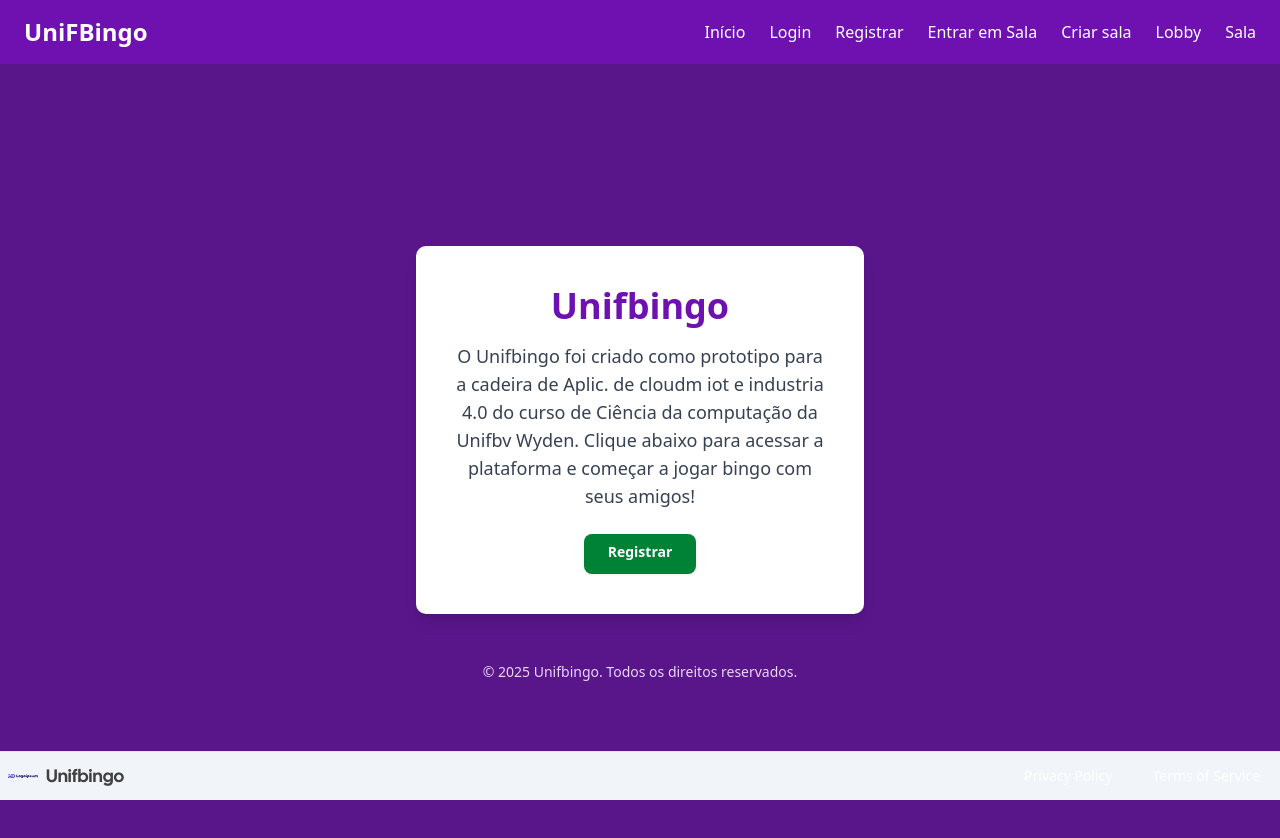
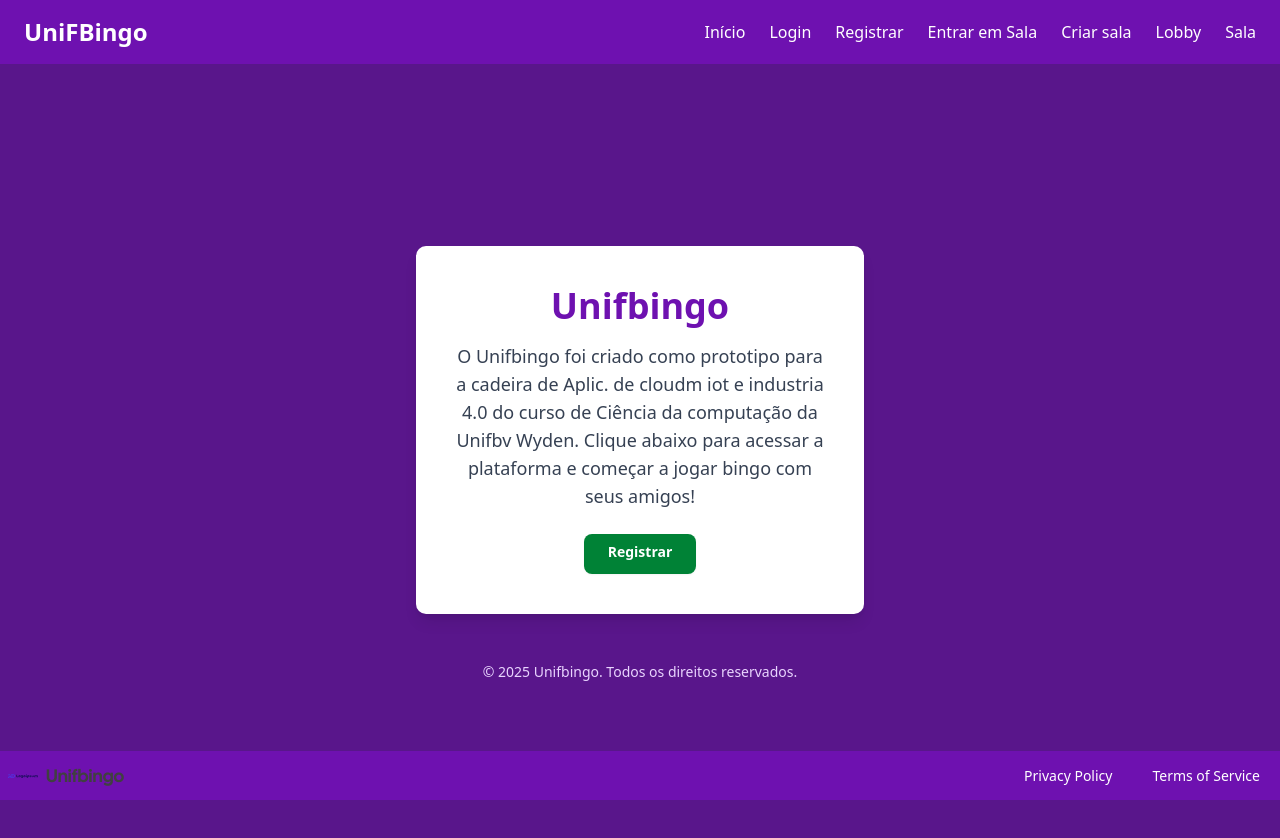
Before and after one commit to PedroBonfim21/unifbingo, a Next.js app: page / in a window 1280 px wide. Shown: the top 838 px of the page. Built offline with nearby package versions, Linux system fonts and the light colour scheme.

Commit message:
feat: atualizar estilo do rodapé para melhor apresentação e clareza

```diff
--- a/app/(landing)/_components/footer.tsx
+++ b/app/(landing)/_components/footer.tsx
@@ -3,7 +3,7 @@ import { Button } from "@/components/ui/button";
 
 export const Footer = () => {
   return (
-    <div className="fixed bottom-0 w-full p-2 border-t bg-slate-100">
+    <div className="fixed bottom-0 w-full p-2 border-t text-white border-purple-800 bg-purple-800">
       <div className="md:max-w-screen-2xl mx-auto flex items-center w-full justify-between">
         <Logo />
         <div className="space-x-4 md:block md:w-auto flex items-center justify-between w-full">
```
